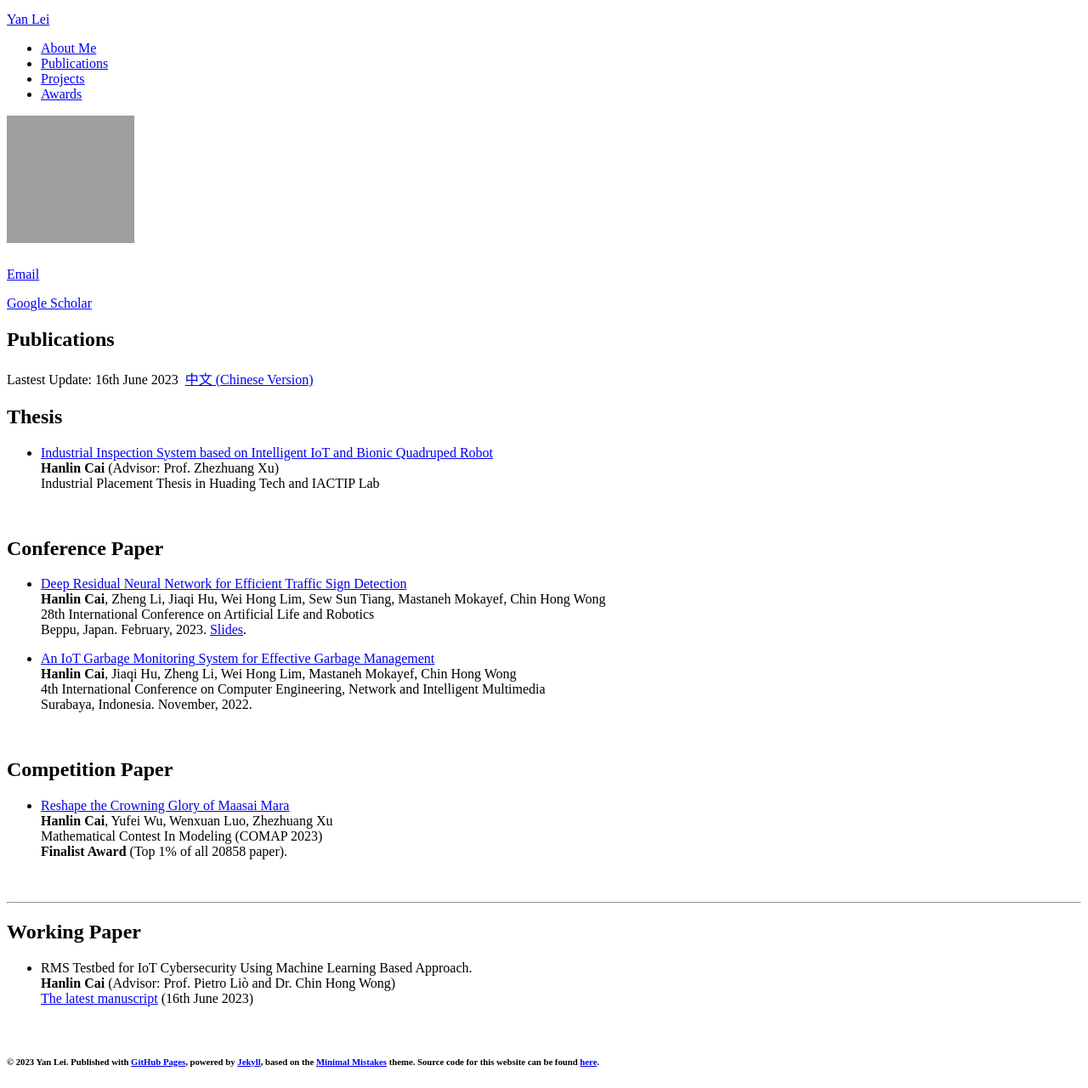
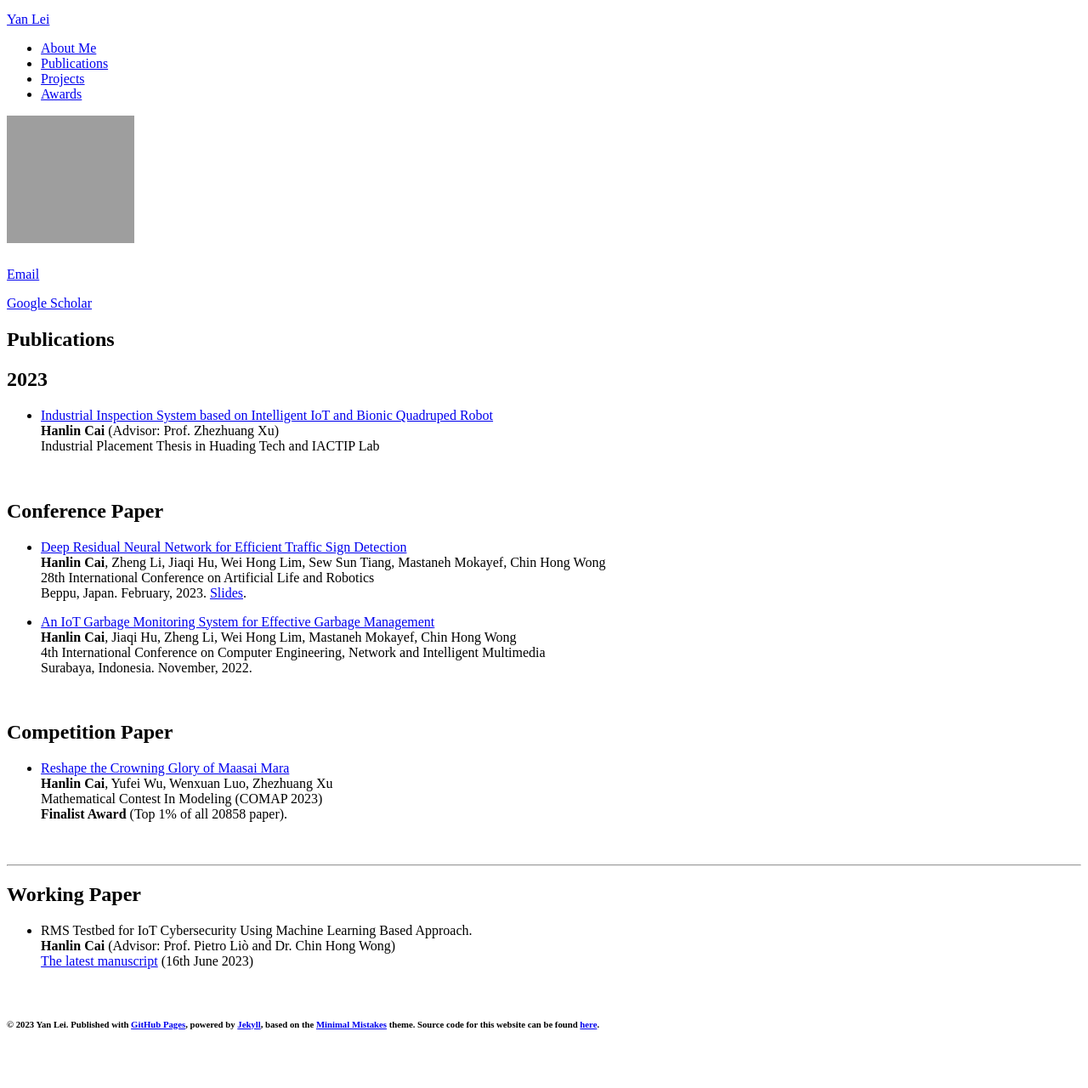
Before and after one commit to yanlei-cs/yanlei-cs.github.io, a Jekyll site: the page built from publications.md, in a window 1280 px wide, cut to the strip 112-1392 px from the top of the page. Shown: the whole strip at 85% size. Built offline with Jekyll 4.4.1, drawn with Linux system fonts in a browser that asks for light colours; nearby versions of some CDN libraries; comment, search, counter and statistics services are not loaded; after the commit the page ends 1348 px from its top, so only the background shows below that.

Commit message:
Update publications.md

```diff
--- a/publications.md
+++ b/publications.md
@@ -6,9 +6,7 @@ title: Publications
 
 # Publications
 
-Lastest Update: 16th June 2023&nbsp;  [中文 (Chinese Version)](https://caihanlin.com/publications-zh/)
-
-## Thesis
+## 2023
 
 - [Industrial Inspection System based on Intelligent IoT and Bionic Quadruped Robot](https://caihanlin.com/mypaper/thesis/IP-thesis.pdf)<br>**Hanlin Cai** (Advisor: Prof. Zhezhuang Xu)<br>Industrial Placement Thesis in Huading Tech and IACTIP Lab
 
```
